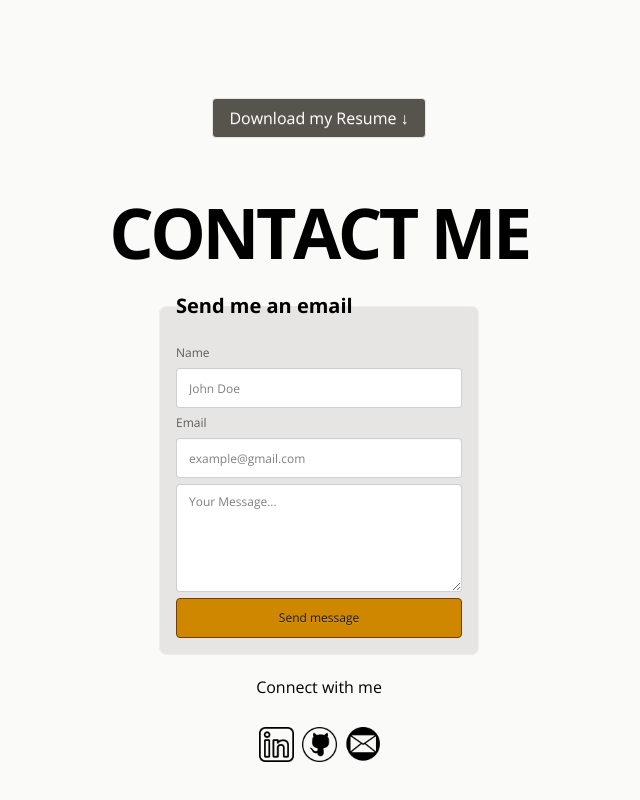
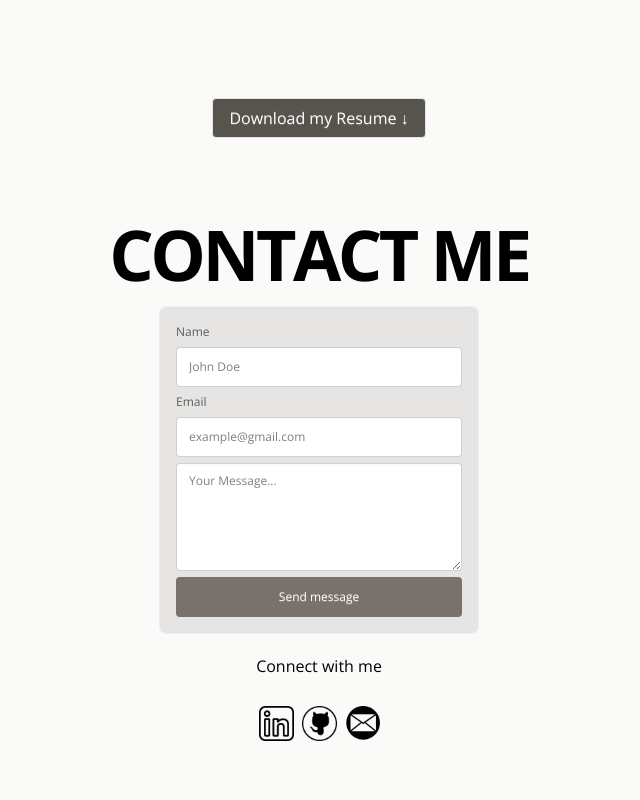
Before and after one commit to ChhayThan/SEG3125-Portfolio, a React (Vite) app: page / in a window 1280 px wide. Shown: the part 2950-3750 px from the top of the page, without its empty margins (321-961 px from the left). Built offline with nearby package versions, Linux system fonts and the light colour scheme.

Commit message:
remove contact legend and update submit btn

```diff
--- a/src/components/section/Contact.jsx
+++ b/src/components/section/Contact.jsx
@@ -48,10 +48,6 @@ export const Contact = () => {
       <div>
         <form onSubmit={handleSubmit}>
           <fieldset className="fieldset bg-stone-200 border-base-300 rounded-box w-xs border p-4">
-            <legend className="fieldset-legend font-bold text-black text-xl">
-              Send me an email
-            </legend>
-
             <label className="label">Name</label>
             <input
               type="text"
@@ -93,7 +89,7 @@ export const Contact = () => {
             ></textarea>
 
             <button
-              className="btn btn-soft mt-4 bg-yellow-600 border-yellow-900"
+              className="btn btn-outline text-white bg-stone-500 hover:bg-yellow-500 border-transparent"
               type="submit"
             >
               Send message
```
